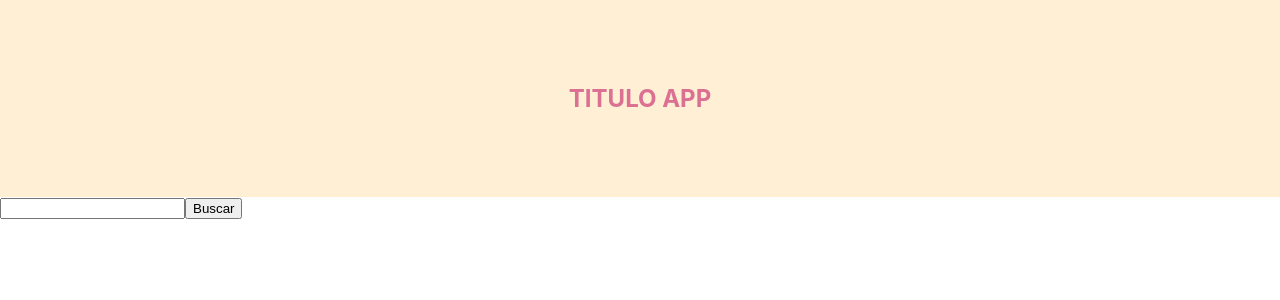
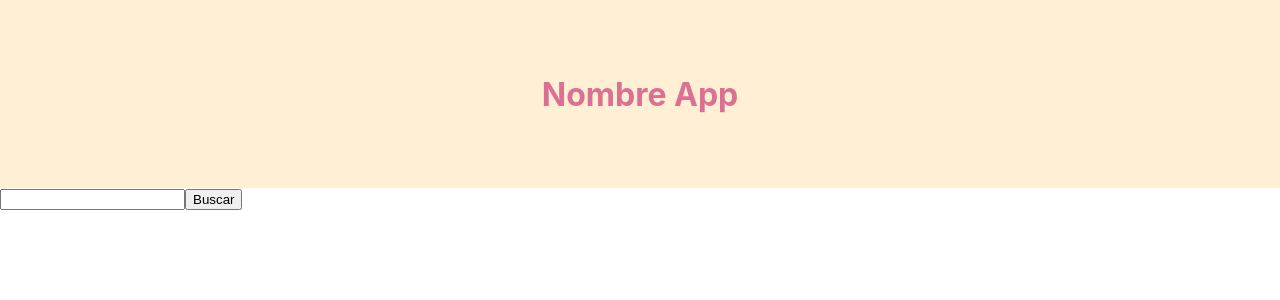
Before and after one commit to isisLazaro/cocktel-guide, a React (Create React App) app: page / in a window 1280 px wide. Shown: the top 300 px of the page. Built offline with nearby package versions, Linux system fonts and the light colour scheme.

Commit message:
pass title name prop to titleBanner component

```diff
--- a/src/App.js
+++ b/src/App.js
@@ -21,7 +21,7 @@ class App extends Component {
   render() {
     return (
       <div>
-        <TitleBanner />
+        <TitleBanner appTitle="Nombre App" />
         <Search getData={this.getData} />
         {this.state.cocktails.map(cocktail => {
           return (
--- a/src/components/TitleBanner.js
+++ b/src/components/TitleBanner.js
@@ -3,20 +3,20 @@ import styled from "styled-components";
 
 /* title component */
 const Title = styled.h1`
-  font-size: 1.5em;
+  font-size: 2em;
   text-align: center;
   color: palevioletred;
 `;
 
 /* wrapper component */
 const Wrapper = styled.section`
-  padding: 4em;
+  padding: 3em;
   background: papayawhip;
 `;
 
-const TitleBanner = () => (
+const TitleBanner = props => (
   <Wrapper>
-    <Title>TITULO APP</Title>
+    <Title>{props.appTitle}</Title>
   </Wrapper>
 );
 
```
